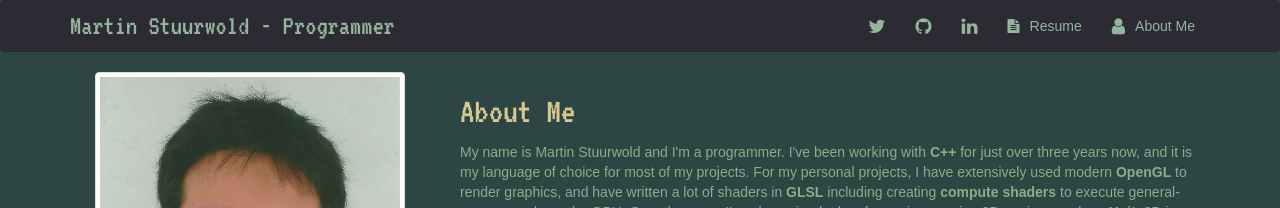
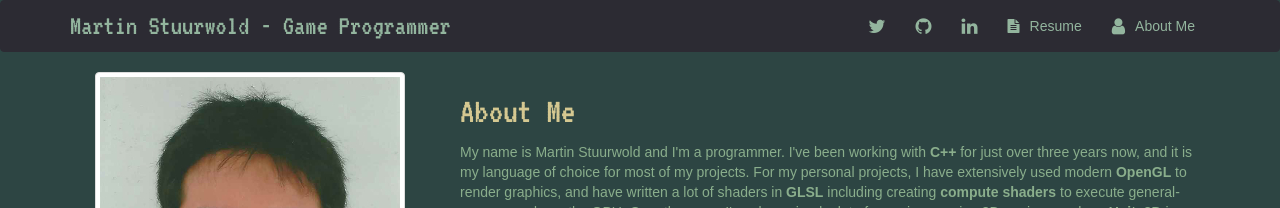
Before and after one commit to MeTheFlea/portfolio, a Jekyll site: the page built from about.md, in a window 1280 px wide. Shown: the top 208 px of the page. Built offline with Jekyll 4.4.1, drawn with Linux system fonts in a browser that asks for light colours; nearby versions of some CDN libraries; some web fonts are replaced.

Commit message:
changed programmer to game programmer

```diff
--- a/_config.yml
+++ b/_config.yml
@@ -1,4 +1,4 @@
-name: "Martin Stuurwold - Programmer"
+name: "Martin Stuurwold - Game Programmer"
 description: ""
 
 url: "portfolio.martinstuurwold.com"
```
